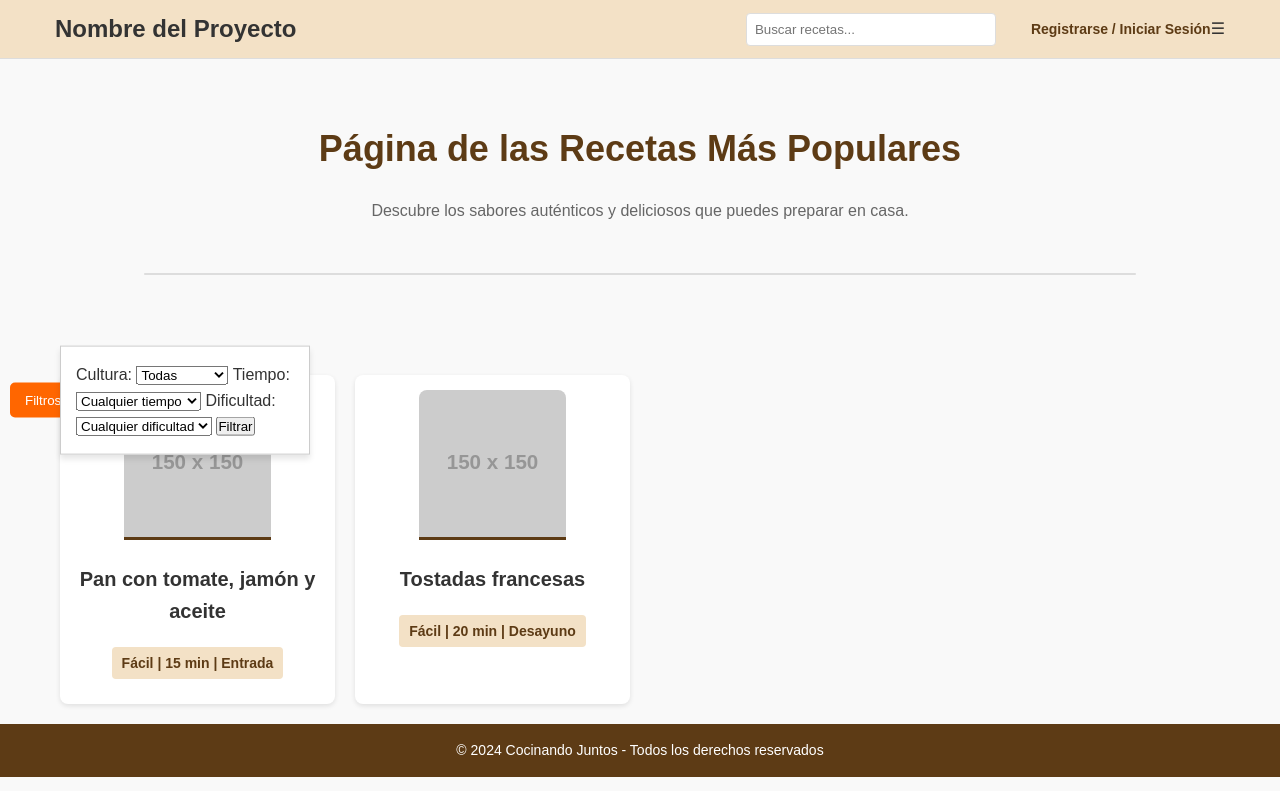
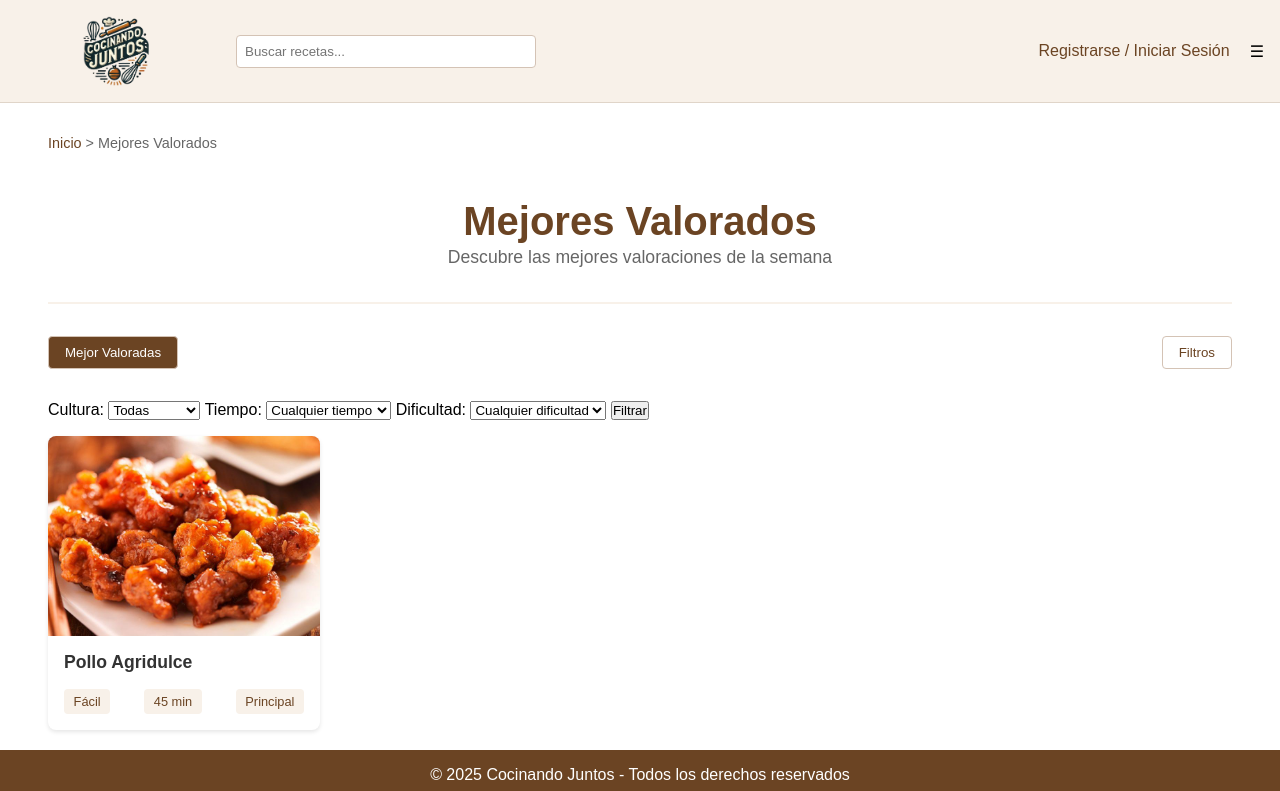
Before and after one commit to jesusfortuno/CocinandoJuntos, a website: page Platos.html in a window 1280 px wide. Both pictures are taken after a click on the button "Filtros". Shown: the top 791 px of the page. Drawn offline with Linux system fonts and the light colour scheme; placeholder pictures from the web are drawn by us.

Commit message:
funcion completada a la perfeccion
falta retocar cosas de los filtros

```diff
--- a/Platos.html
+++ b/Platos.html
@@ -1,68 +1,49 @@
 <!DOCTYPE html>
-<html lang="es">
+<html lang="en">
 <head>
     <meta charset="UTF-8">
     <meta name="viewport" content="width=device-width, initial-scale=1.0">
-  <title>Recetas Populares</title>
-  <link rel="stylesheet" href="platosPopulares.css">
-  <style>
-    /* Estilos para el botón de filtros */
-    #filter-btn {
-      position: fixed;
-      left: 10px;
-      top: 50%;
-      transform: translateY(-50%);
-      background: #ff6600;
-      color: white;
-      border: none;
-      padding: 10px 15px;
-      cursor: pointer;
-      border-radius: 5px;
-      z-index: 10;
-    }
-
-    /* Estilos para el cuadro de filtros */
-    #filter-options {
-      display: none;
-      position: fixed;
-      left: 60px; /* Se abre a la derecha del botón */
-      top: 50%;
-      transform: translateY(-50%);
-      background: white;
-      padding: 15px;
-      border: 1px solid #ccc;
-      box-shadow: 0px 4px 6px rgba(0, 0, 0, 0.1);
-      width: 250px;
-      z-index: 10;
-    }
-  </style>
+    <title>Mejores Valorados - Cocinando Juntos</title>
+    <link rel="stylesheet" href="./platos.css">
 </head>
 <body>
-  <header>
-    <div class="container">
-      <div class="logo">Nombre del Proyecto</div>
+    <!--MENU NAVEGACIÓN-->
     <nav>
-        <input type="text" placeholder="Buscar recetas...">
-        <div class="nav-links">
-          <a href="#">Registrarse / Iniciar Sesión</a>
-        </div>
-        <div class="menu-icon">&#9776;</div>
+        <a href="./US1_PantallaInicio/index.html" class="logo">
+            <img src="./US1_PantallaInicio/Imagenes/logo-cocinando-juntos.png" alt="Logo Cocinando Juntos">
+        </a>
+        <input type="text" class="search-bar" placeholder="Buscar recetas...">
+        <a href="./login.html" class="auth-buttons">Registrarse / Iniciar Sesión</a>
+        <div class="menu-icon">☰</div>
     </nav>
-    </div>
-  </header>
 
     <main>
-    <div class="main">
-      <h1>Página de las Recetas Más Populares</h1>
-      <p>Descubre los sabores auténticos y deliciosos que puedes preparar en casa.</p>
-      <div class="separator"></div>
+        <!-- Breadcrumb -->
+        <div class="breadcrumb">
+            <a href="./US1_PantallaInicio/index.html">Inicio</a> >
+            <span>Mejores Valorados</span>
         </div>
 
-    <!-- Botón para mostrar los filtros -->
-    <button id="filter-btn">Filtros</button>
+        <!-- Título de la cultura -->
+        <div class="culture-header">
+            <h1>Mejores Valorados</h1>
+            <div class="culture-description">
+                <p>Descubre las mejores valoraciones de la semana</p>
+            </div>
+        </div>
+
+        <!-- Filtros -->
+        <div class="filters">
+            <div class="filter-group">
+                <button class="filter-button active" onclick="window.location.href='./Platos.html'">Mejor Valoradas</button>
+            </div>
+            <div class="filter-group">
+                <button class="filter-button" id="filter-btn">Filtros</button>
+            </div>
+        </div>
 
         <!-- Cuadro emergente de filtros -->
-    <div id="filter-options">
+        <div id="filter-options" style="display: none;">
             <label for="filter-culture">Cultura:</label>
             <select id="filter-culture">
                 <option value="">Todas</option>
@@ -94,22 +75,61 @@
             <button id="apply-filters">Filtrar</button>
         </div>
 
-    <section class="recipes-grid">
-      <article class="recipe-card" data-culture="Española" data-time="15" data-difficulty="Fácil">
-        <img src="https://via.placeholder.com/150" alt="Pan con tomate, jamón y aceite">
-        <h2>Pan con tomate, jamón y aceite</h2>
-        <p>Fácil | 15 min | Entrada</p>
-      </article>
-      <article class="recipe-card" data-culture="Francesa" data-time="20" data-difficulty="Fácil">
-        <img src="https://via.placeholder.com/150" alt="Tostadas francesas">
-        <h2>Tostadas francesas</h2>
-        <p>Fácil | 20 min | Desayuno</p>
-      </article>
-    </section>
+        <!-- Grid de recetas -->
+        <div class="recipes-grid">
+            <div class="recipe-card" data-culture="China" data-time="45" data-difficulty="Fácil">
+                <div class="recipe-image">
+                    <img src="./US1_PantallaInicio/Imagenes/China/pollo-agridulce.jpg" alt="Pollo Agridulce">
+                </div>
+                <h3>Pollo Agridulce</h3>
+                <div class="recipe-meta">
+                    <span class="difficulty">Fácil</span>
+                    <span class="time">45 min</span>
+                    <span class="category">Principal</span>
+                </div>
+            </div>
+        <div class="recipes-grid">
+            <div class="recipe-card" data-culture="China" data-time="45" data-difficulty="Fácil">
+                <div class="recipe-image">
+                    <img src="./US1_PantallaInicio/Imagenes/China/pollo-agridulce.jpg" alt="Pollo Agridulce">
+                </div>
+                <h3>Pollo Agridulce</h3>
+                <div class="recipe-meta">
+                    <span class="difficulty">Fácil</span>
+                    <span class="time">45 min</span>
+                    <span class="category">Principal</span>
+              </div>
+          </div>
+          <div class="recipes-grid">
+              <div class="recipe-card" data-culture="China" data-time="45" data-difficulty="Fácil">
+                  <div class="recipe-image">
+                      <img src="./US1_PantallaInicio/Imagenes/China/pollo-agridulce.jpg" alt="Pollo Agridulce">
+                  </div>
+                  <h3>Pollo Agridulce</h3>
+                  <div class="recipe-meta">
+                      <span class="difficulty">Fácil</span>
+                      <span class="time">45 min</span>
+                      <span class="category">Principal</span>
+                </div>
+            </div>
+          <div class="recipes-grid">
+              <div class="recipe-card" data-culture="China" data-time="45" data-difficulty="Fácil">
+                  <div class="recipe-image">
+                      <img src="./US1_PantallaInicio/Imagenes/China/pollo-agridulce.jpg" alt="Pollo Agridulce">
+                  </div>
+                  <h3>Pollo Agridulce</h3>
+                  <div class="recipe-meta">
+                      <span class="difficulty">Fácil</span>
+                      <span class="time">45 min</span>
+                      <span class="category">Principal</span>
+                </div>
+            </div>
+            <!-- Más recetas aquí -->
+        </div>
     </main>
 
     <footer>
-    <p>© 2024 Cocinando Juntos - Todos los derechos reservados</p>
+        <p>© 2025 Cocinando Juntos - Todos los derechos reservados</p>
     </footer>
 
     <script>
--- a/login.js
+++ b/login.js
@@ -27,7 +27,7 @@ document.getElementById("login-form").addEventListener("submit", async function
     // 💡 Verificar contraseña (considera usar hash en producción)
     if (data && data.password === password) {
       alert("¡Inicio de sesión exitoso!");
-      window.location.href = "inicio.html";
+      window.location.href = "./US1_PantallaInicio/index.html";
     } else {
       alert("Correo o contraseña incorrectos.");
     }
--- /dev/null
+++ b/platos.css
@@ -0,0 +1,241 @@
+/* Reset y estilos globales */
+* {
+    margin: 0;
+    padding: 0;
+    box-sizing: border-box;
+    font-family: Arial, sans-serif;
+}
+
+html, body {
+    height: 100%;
+    margin: 0;
+    background-color: #fff;
+}
+
+body {
+    display: flex;
+    flex-direction: column;
+    min-height: 100vh;
+}
+
+/* Navegación */
+nav {
+    background-color: #f8f1e9;
+    padding: 1rem;
+    display: flex;
+    align-items: center;
+    border-bottom: 1px solid #e0d5c9;
+    gap: 20px;
+}
+
+.logo {
+    width: 200px;
+    height: 70px;
+    display: flex;
+    align-items: center;
+    text-decoration: none;
+}
+
+.logo img {
+    width: 100%;
+    height: 100%;
+    object-fit: contain;
+}
+
+.search-bar {
+    padding: 0.5rem;
+    border: 1px solid #d4c3b5;
+    border-radius: 4px;
+    width: 300px;
+}
+
+.auth-buttons {
+    margin-left: auto;
+    color: #6b4423;
+    text-decoration: none;
+}
+
+.menu-icon {
+    cursor: pointer;
+}
+
+/* Contenido principal */
+main {
+    max-width: 95%;
+    margin: 1rem auto;
+    padding: 0 1rem 4rem 1rem;
+    flex: 1;
+}
+
+.breadcrumb {
+    margin: 1rem 0;
+    color: #666;
+    font-size: 0.9rem;
+}
+
+.breadcrumb a {
+    color: #6b4423;
+    text-decoration: none;
+}
+
+.breadcrumb a:hover {
+    text-decoration: underline;
+}
+
+/* Encabezado */
+.culture-header {
+    text-align: center;
+    padding: 2rem 0;
+    margin-bottom: 1rem;
+    border-bottom: 2px solid #f8f1e9;
+}
+
+.culture-header h1 {
+    color: #6b4423;
+    font-size: 2.5rem;
+    font-weight: bold;
+}
+
+.culture-description {
+    color: #666;
+    font-size: 1.1rem;
+    max-width: 600px;
+    margin: 0 auto;
+    line-height: 1.5;
+}
+
+/* Filtros */
+.filters {
+    display: flex;
+    justify-content: space-between;
+    margin: 2rem 0;
+    align-items: center;
+}
+
+.filter-button {
+    padding: 0.5rem 1rem;
+    border: 1px solid #d4c3b5;
+    background: white;
+    border-radius: 4px;
+    cursor: pointer;
+    color: #6b4423;
+    transition: all 0.3s ease;
+}
+
+.filter-button.active {
+    background: #6b4423;
+    color: white;
+}
+
+.filter-button:hover {
+    background: #8b5933;
+    color: white;
+}
+
+/* Grid de recetas */
+.recipes-grid {
+    display: flex;
+    flex-wrap: wrap;
+    gap: 2rem;
+    padding: 1rem 0;
+}
+
+.recipe-card {
+    flex: 0 0 calc(25% - 1.5rem);
+    background: white;
+    border-radius: 8px;
+    overflow: hidden;
+    box-shadow: 0 2px 4px rgba(0,0,0,0.1);
+    transition: transform 0.3s ease;
+    cursor: pointer;
+}
+
+.recipe-card:hover {
+    transform: translateY(-5px);
+    box-shadow: 0 4px 8px rgba(0,0,0,0.2);
+}
+
+.recipe-image {
+    width: 100%;
+    height: 200px;
+    overflow: hidden;
+    position: relative;
+}
+
+.recipe-image img {
+    width: 100%;
+    height: 100%;
+    object-fit: cover;
+    transition: transform 0.3s ease;
+}
+
+.recipe-card:hover .recipe-image img {
+    transform: scale(1.05);
+}
+
+.recipe-card h3 {
+    padding: 1rem;
+    color: #333;
+    font-size: 1.1rem;
+}
+
+.recipe-meta {
+    padding: 0 1rem 1rem;
+    display: flex;
+    justify-content: space-between;
+    font-size: 0.9rem;
+    color: #666;
+    gap: 0.5rem;
+}
+
+.difficulty, .time, .category {
+    background: #f8f1e9;
+    padding: 0.3rem 0.6rem;
+    border-radius: 4px;
+    font-size: 0.8rem;
+    color: #6b4423;
+}
+
+/* Footer */
+footer {
+    background-color: #6b4423;
+    color: #fff;
+    text-align: center;
+    padding: 1rem;
+    width: 100%;
+    position: fixed;
+    bottom: 0;
+    left: 0;
+}
+
+/* Responsividad */
+@media screen and (max-width: 1200px) {
+    .recipe-card {
+        flex: 0 0 calc(33.333% - 1.34rem);
+    }
+}
+
+@media screen and (max-width: 992px) {
+    .recipe-card {
+        flex: 0 0 calc(50% - 1rem);
+    }
+}
+
+@media screen and (max-width: 768px) {
+    .recipe-card {
+        flex: 0 0 100%;
+    }
+}
+
+@media screen and (max-width: 480px) {
+    .filters {
+        flex-direction: column;
+        gap: 1rem;
+    }
+    .search-bar {
+        width: 150px;
+    }
+    .culture-header h1 {
+        font-size: 1.75rem;
+    }
+}
--- a/platosPopulares.css
+++ /dev/null
@@ -1,178 +0,0 @@
-/* General Styles */
-* {
-    box-sizing: border-box;
-    margin: 0;
-    padding: 0;
-    font-family: 'Arial', sans-serif;
-}
-
-body {
-    background-color: #f9f9f9;
-    color: #333;
-    line-height: 1.6;
-    padding-top: 80px;
-}
-
-header {
-    background-color: #f3e1c6;
-    padding: 10px 0;
-    position: fixed;
-    width: 100%;
-    top: 0;
-    z-index: 100;
-    border-bottom: 1px solid #ddd;
-}
-
-.container {
-    max-width: 1200px;
-    margin: 0 auto;
-    display: flex;
-    justify-content: space-between;
-    align-items: center;
-    padding: 0 15px;
-}
-
-.logo {
-    font-size: 24px;
-    font-weight: bold;
-}
-
-nav {
-    display: flex;
-    align-items: center;
-}
-
-nav input[type="text"] {
-    padding: 8px;
-    width: 250px;
-    border: 1px solid #ddd;
-    border-radius: 4px;
-    margin-right: 15px;
-}
-
-.nav-links a {
-    margin-left: 20px;
-    text-decoration: none;
-    color: #5d3b15;
-    font-weight: bold;
-    font-size: 14px;
-}
-
-.nav-links a:hover {
-    color: #3e2710;
-    text-decoration: underline;
-}
-
-.main {
-    text-align: center;
-    padding: 40px 20px;
-    display: flex;
-    flex-direction: column;
-    align-items: center;
-    justify-content: center;
-    gap: 10px;
-    margin-bottom: 20px;
-}
-
-h1 {
-    font-size: 36px;
-    color: #5d3b15;
-    margin-bottom: 10px;
-}
-
-.main p {
-    font-size: 16px;
-    color: #666;
-    margin-bottom: 20px;
-}
-
-.separator {
-    width: 80%;
-    height: 2px;
-    background-color: #ddd;
-    margin: 20px auto;
-    border-radius: 2px;
-}
-
-
-.filter-section {
-    display: flex;
-    justify-content: space-between;
-    align-items: center;
-    max-width: 1200px;
-    margin: 20px auto;
-    padding: 0 20px;
-}
-
-.btn-filter {
-    background-color: #5d3b15;
-    color: #fff;
-    border: none;
-    padding: 8px 15px;
-    border-radius: 4px;
-    cursor: pointer;
-    font-size: 14px;
-}
-
-.btn-filter:hover {
-    background-color: #3e2710;
-}
-
-section.recipes-grid {
-    display: grid;
-    grid-template-columns: repeat(auto-fill, minmax(250px, 1fr));
-    gap: 20px;
-    padding: 20px;
-    max-width: 1200px;
-    margin: 0 auto;
-}
-
-.recipe-card {
-    background-color: #fff;
-    border-radius: 8px;
-    box-shadow: 0 2px 5px rgba(0, 0, 0, 0.1);
-    text-align: center;
-    padding: 15px;
-    transition: transform 0.2s ease, box-shadow 0.2s ease;
-}
-
-.recipe-card:hover {
-    transform: translateY(-5px);
-    box-shadow: 0 4px 10px rgba(0, 0, 0, 0.2);
-}
-
-.recipe-card img {
-    max-width: 100%;
-    height: 150px;
-    object-fit: cover;
-    border-bottom: 3px solid #5d3b15;
-    border-radius: 8px 8px 0 0;
-}
-
-.recipe-card h2 {
-    font-size: 20px;
-    color: #333;
-    margin: 15px 0 10px;
-}
-
-.recipe-card p {
-    background-color: #f3e1c6;
-    color: #5d3b15;
-    font-weight: bold;
-    padding: 5px 10px;
-    border-radius: 4px;
-    display: inline-block;
-    margin: 10px 0;
-    font-size: 14px;
-}
-
-footer {
-    background-color: #5d3b15;
-    color: #fff;
-    text-align: center;
-    padding: 15px 0;
-    position: relative;
-    bottom: 0;
-    width: 100%;
-    font-size: 14px;
-}
--- a/registro.js
+++ b/registro.js
@@ -31,7 +31,7 @@ document.getElementById("register-form").addEventListener("submit", async functi
       alert("Error al registrar usuario.");
     } else {
       alert("¡Registro exitoso!");
-      window.location.href = "inicio.html";
+      window.location.href = "./US1_PantallaInicio/index.html";
     }
   } catch (error) {
     console.error("Error de conexión:", error);
```
Also changed, not shown: US1_PantallaInicio/cultura-china.html (+7 -7 lines), US1_PantallaInicio/cultura-española.html (+7 -7 lines), US1_PantallaInicio/cultura-francesa.html (+7 -7 lines), US1_PantallaInicio/cultura-italiana.html (+7 -7 lines), US1_PantallaInicio/cultura-japonesa.html (+7 -7 lines), US1_PantallaInicio/cultura-venezolana.html (+7 -7 lines), US1_PantallaInicio/index.html (+20 -20 lines). Lines whose indentation alone changed are shown as unchanged.
